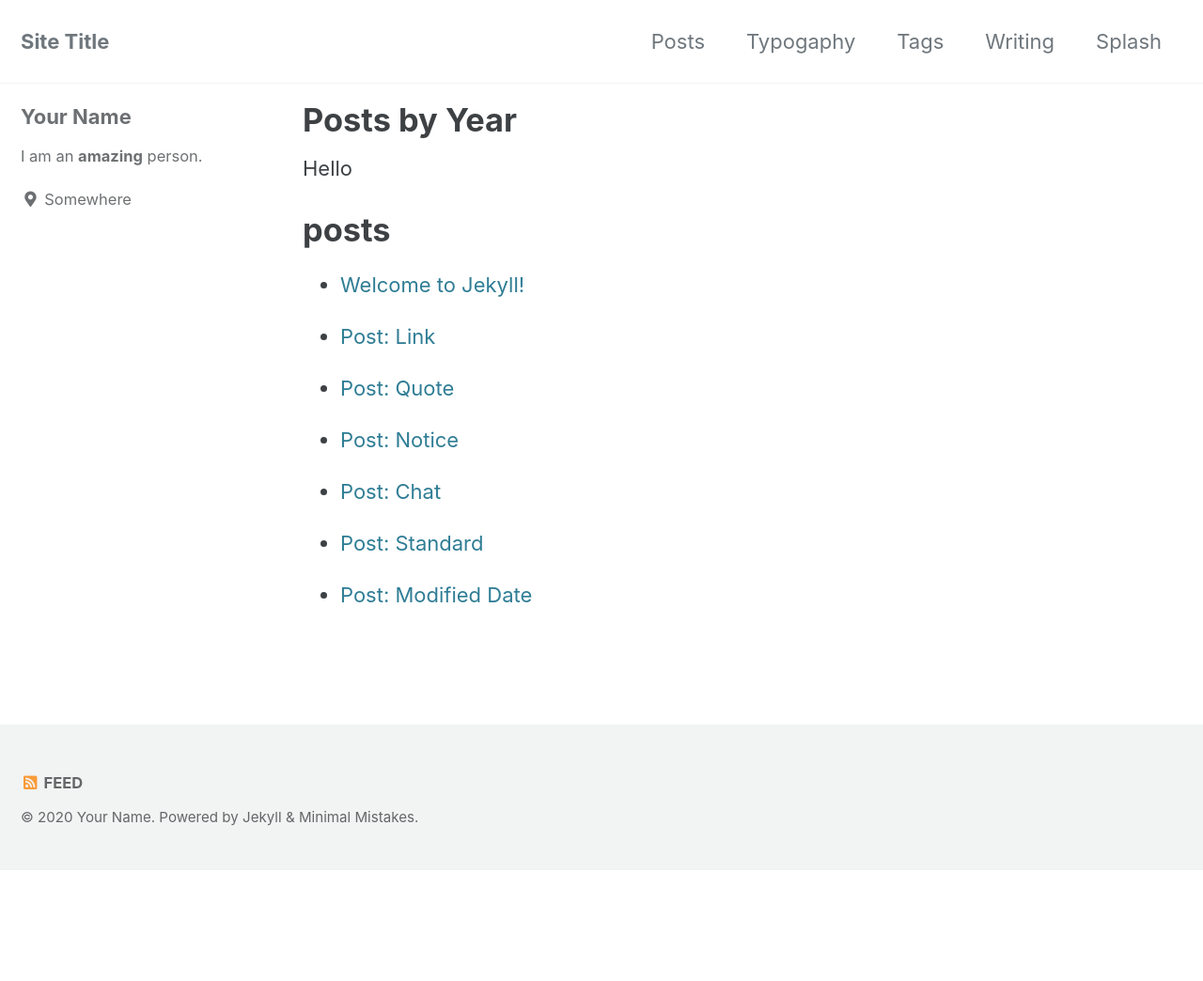
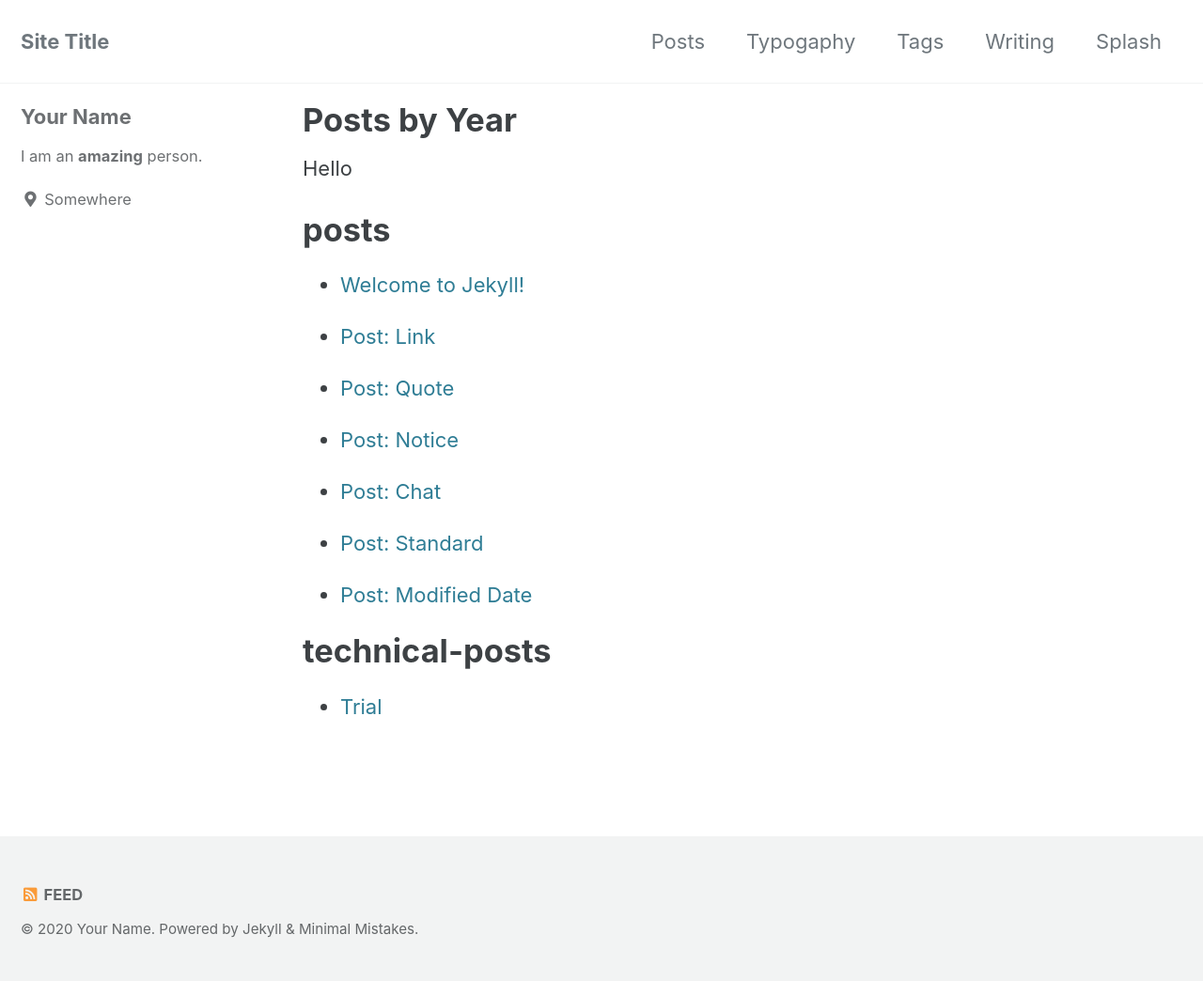
Before and after one commit to anantjoshi97/website, a Jekyll site: the page built from _pages/write.md, in a window 1280 px wide. Shown: the whole page at 94% size. Built offline with Jekyll 4.4.1, drawn with Linux system fonts in a browser that asks for light colours; cached includes are drawn as plain includes; before the commit the page ends 926 px from its top, so only the background shows below that.

Commit message:
Added technical posts collection

```diff
--- a/_config.yml
+++ b/_config.yml
@@ -265,6 +265,9 @@ compress_html:
   ignore:
     envs: development
 
+collections:
+  - technical-posts
+
 
 # Defaults
 defaults:
```
